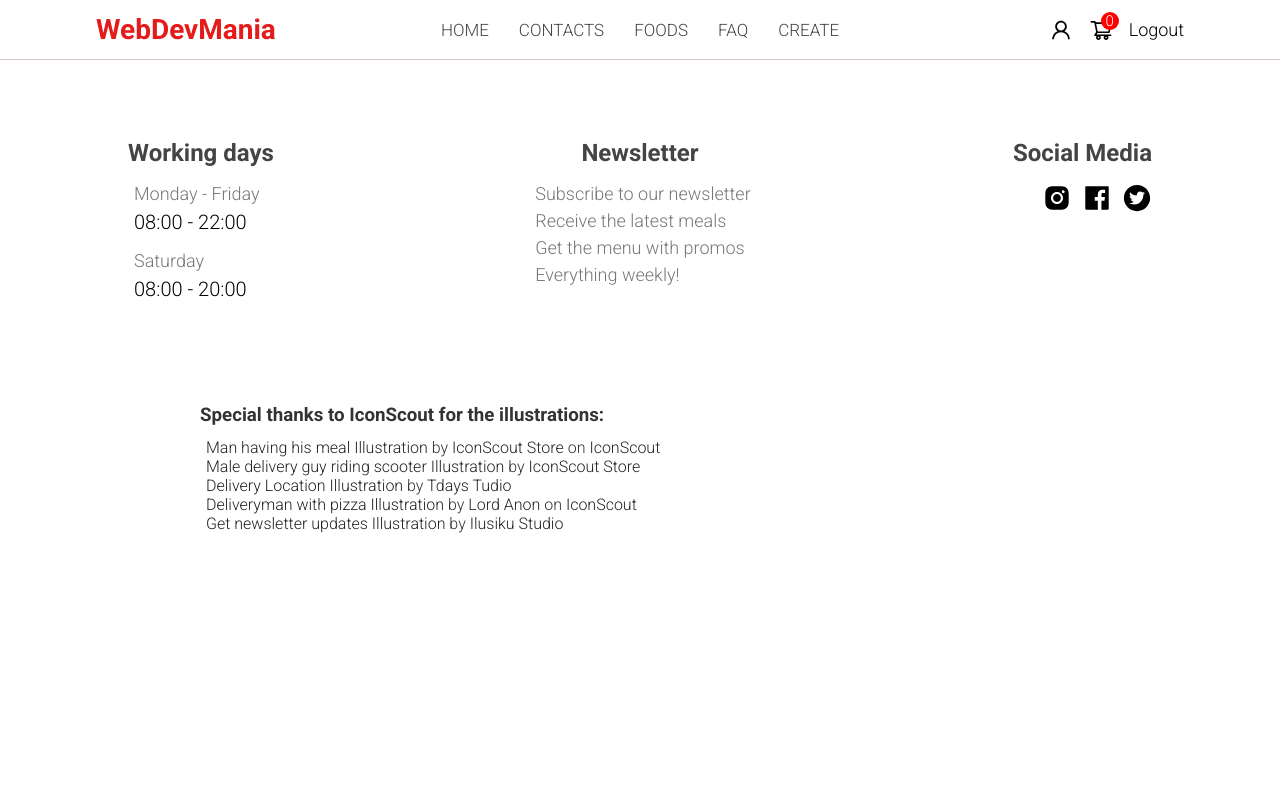
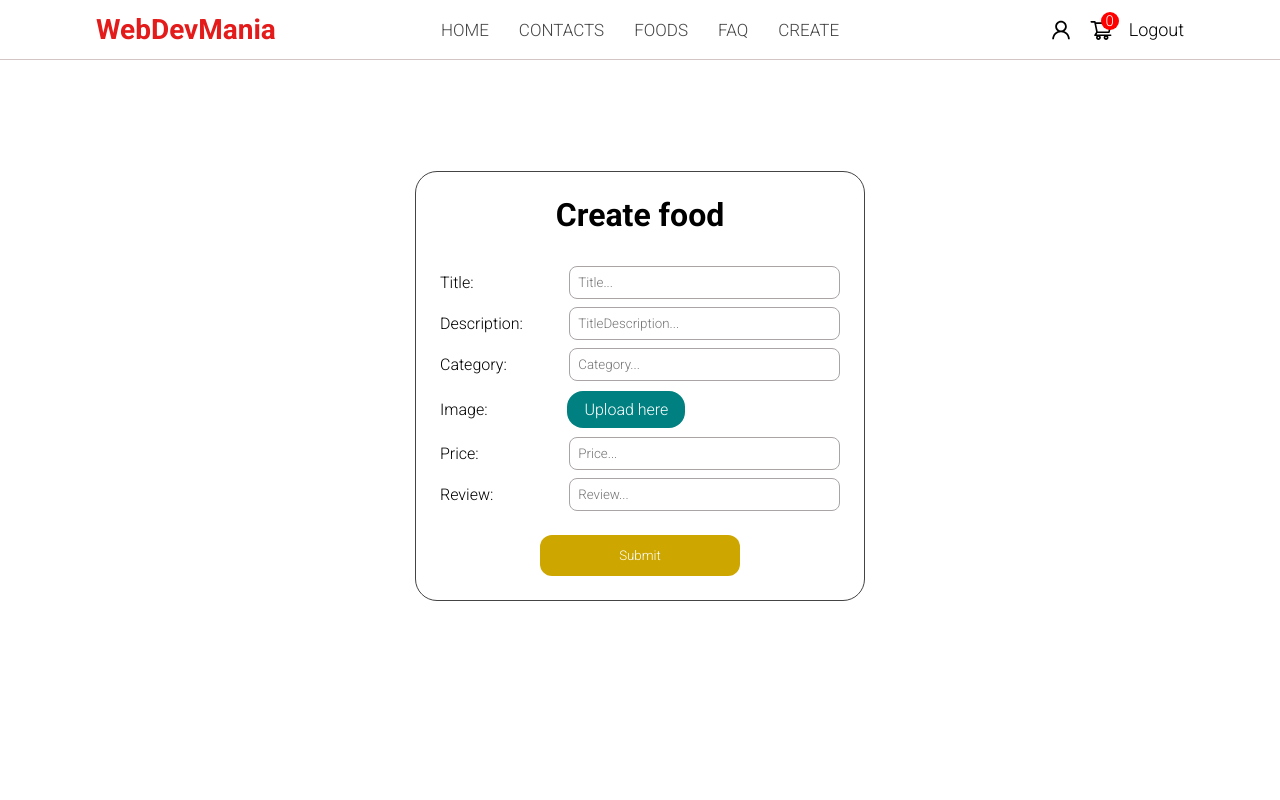
Before and after one commit to ChathuJay7/Food-Ordering-Website-Frontend, a React (Create React App) app: page /create in a window 1280 px wide. Shown: the top 800 px of the page. Built offline with nearby package versions, Linux system fonts and the light colour scheme.

Commit message:
Complete create product functionality

```diff
--- a/src/components/create/Create.jsx
+++ b/src/components/create/Create.jsx
@@ -1,10 +1,113 @@
-import React from 'react'
+import React, { useState } from 'react'
 import classes from './create.module.css'
+import {AiOutlineCloseCircle} from 'react-icons/ai'
+import { useSelector } from 'react-redux'
+import { useNavigate } from 'react-router-dom'
 
 const Create = () => {
+
+  const [title, setTitle] = useState("")
+  const [desc, setDesc] = useState("")
+  const [category, setCategory] = useState("")
+  const [image, setImage] = useState("")
+  const [price, setPrice] = useState("")
+  const [review, setReview] = useState("")
+
+  const {token} = useSelector((state) => state.auth)
+
+  const navigate = useNavigate();
+
+  const onChangeFile = async (e) => {
+    setImage(e.target.files[0])
+  }
+
+  const handleCloseImg = async (e) => {
+    setImage('')
+  }
+
+  const handleCreateProduct = async (e) => {
+    e.preventDefault()
+
+    try{
+      const formData = new FormData()
+      let filename = null
+
+      if(image){
+        filename = Date.now() + image.name
+        formData.append("filename", filename)
+        formData.append("image", image)
+
+        await fetch('http://localhost:5000/upload/image' , {
+          headers: {
+            "Authorization": `Bearer ${token}`
+          },
+          method: "POST",
+          body: formData
+        })
+      }
+
+      // uploading product
+      const res = await fetch('http://localhost:5000/product', {
+        headers: {
+          "Content-Type": 'application/json',
+          "Authorization": `Bearer ${token}`
+        },
+        method: "POST",
+        body: JSON.stringify({
+          title,
+          desc,
+          category,
+          img: filename,
+          price,
+          review
+        })
+      })
+
+      const food = await res.json()
+      navigate(`/food/${food._id}`)
+
+    } catch (error){
+      console.error(error.message)
+    }
+  }
+
   return (
     <div>
-      Create
+      <div className={classes.container}>
+        <div className={classes.wrapper}>
+          <h2 className={classes.title}>Create food</h2>
+          <form onSubmit={handleCreateProduct} encType="multipart/form-data" className="">
+            <div className={classes.inputWrapper}>
+              <label>Title: </label>
+              <input type='text' placeholder='Title...' className={classes.input} onChange={(e) => setTitle(e.target.value)}/>
+            </div>
+            <div className={classes.inputWrapper}>
+              <label>Description: </label>
+              <input type='text' placeholder='TitleDescription...' className={classes.input} onChange={(e) => setDesc(e.target.value)}/>
+            </div>
+            <div className={classes.inputWrapper}>
+              <label>Category: </label>
+              <input type='text' placeholder='Category...' className={classes.input} onChange={(e) => setCategory(e.target.value)}/>
+            </div>
+            <div className={classes.inputWrapperImage}>
+              <label htmlFor='image' className={classes.labelFileInput}>Image: <span>Upload here</span> </label>
+              <input type='file' id="image" placeholder='Image...' className={classes.input} onChange={onChangeFile} style={{display:'none'}} />
+              {image && <p className={classes.imageName}>{image.name} <AiOutlineCloseCircle onClick={handleCloseImg} className={classes.closeIcon}/></p>}
+            </div>
+            <div className={classes.inputWrapper}>
+              <label>Price: </label>
+              <input step={0.01} type='number' placeholder='Price...' className={classes.input} onChange={(e) => setPrice(e.target.value)}/>
+            </div>
+            <div className={classes.inputWrapper}>
+              <label>Review: </label>
+              <input type='number' step={0.1} min={1} max={5} placeholder='Review...' className={classes.input} onChange={(e) => setReview(e.target.value)}/>
+            </div>
+            <div className={classes.buttonWrapper}>
+              <button type='submit' className={classes.submitBtn}>Submit</button>
+            </div>
+          </form>
+        </div>
+      </div>
     </div>
   )
 }
--- a/src/components/create/create.module.css
+++ b/src/components/create/create.module.css
@@ -0,0 +1,113 @@
+.container{
+    height: calc(100vh - 60px);
+    width: 100%;
+    display: flex;
+    align-items: center;
+    justify-content: center;
+    padding-bottom: 5rem;
+    margin-top: 3.5rem;
+}
+
+.wrapper{
+    display: flex;
+    flex-direction: column;
+    border: 1px solid #444;
+    border-radius: 22px;
+    padding: 1.5rem;
+}
+
+.title{
+    text-align: center;
+    margin-bottom: 2rem;
+    font-size: 32px;
+    font-weight: bold;
+}
+
+.inputWrapper{
+    width: 100%;
+    display: flex;
+    align-items: center;
+    justify-content: flex-end;
+    margin-bottom: 0.5rem;
+}
+
+.inputWrapper>label{
+    margin-right: 15px;
+    width: 33%;
+}
+
+.inputWrapperImage{
+    width: 400px;
+    display: flex;
+    align-items: center;
+    margin-bottom: 0.5rem;
+}
+
+.inputWrapperImage span{
+    display: inline-block;
+    padding: 0.5rem 1rem;
+    background-color: teal;
+    color: #fff;
+    border: 1px solid transparent;
+    cursor: pointer;
+    transition: 150ms all;
+    border-radius: 16px;
+    margin: 0.1rem 4.75rem;
+}
+
+.inputWrapperImage span:hover{
+    background-color: #fff;
+    color: teal;
+    border-color: teal;
+}
+
+.imageName{
+    position: absolute;
+    right: 35rem;
+    display: flex;
+    align-items: center;
+    gap: 6px;
+    font-size: 14px;
+}
+
+.closeIcon{
+    cursor: pointer;
+    font-size: 16px;
+}
+
+.input{
+    padding: 0.5rem;
+    width: 77.5%;
+    border-radius: 8px;
+    border: 1px solid rgb(170, 165, 165);
+}
+
+.input:focus{
+    outline: none;
+    border-color: rgb(99, 92, 92);
+}
+
+.buttonWrapper{
+    display: flex;
+    align-items: center;
+    justify-content: center;
+    margin-top: 6px;
+}
+
+.submitBtn{
+    width: 50%;
+    background-color: #cea600;
+    color: #fff;
+    padding: 0.75rem 1.25rem;
+    border-radius: 12px;
+    border: 1px solid transparent;
+    cursor: pointer;
+    transition: 150ms all;
+    margin-top: 1rem;
+}
+
+.submitBtn:hover{
+    background-color: #fff;
+    color: #cea600;
+    border-color: #cea600;
+}
--- a/src/components/navbar/Navbar.jsx
+++ b/src/components/navbar/Navbar.jsx
@@ -1,16 +1,26 @@
 import React, { useState } from 'react'
 import classes from './navbar.module.css'
-import { Link } from 'react-router-dom'
+import { Link, useNavigate } from 'react-router-dom'
 import {AiOutlineUser, AiOutlineShoppingCart} from 'react-icons/ai'
+import { useDispatch } from 'react-redux'
+import { logout } from '../../redux/authSlice'
 
 const Navbar = () => {
 
   const [isScrolled, setIsScrolled] = useState(false)
 
+  const dispatch = useDispatch()
+  const navigate = useNavigate()
+
   window.onscroll = () => {
     setIsScrolled(window.pageYOffset === 0 ? false : true)
 
     return () => (window.onscroll = null)
+  }
+
+  const handleLogout = () => {
+    dispatch(logout())
+    navigate('/login')
   }
 
   return (
@@ -46,7 +56,7 @@ const Navbar = () => {
             <AiOutlineShoppingCart className={classes.cartIcon} />
             <div className={classes.cartQuantity}>0</div>
           </Link>
-          <button className={classes.logout}> Logout </button>
+          <button onClick={handleLogout} className={classes.logout}> Logout </button>
         </div>
       </div>
     </div>
```
